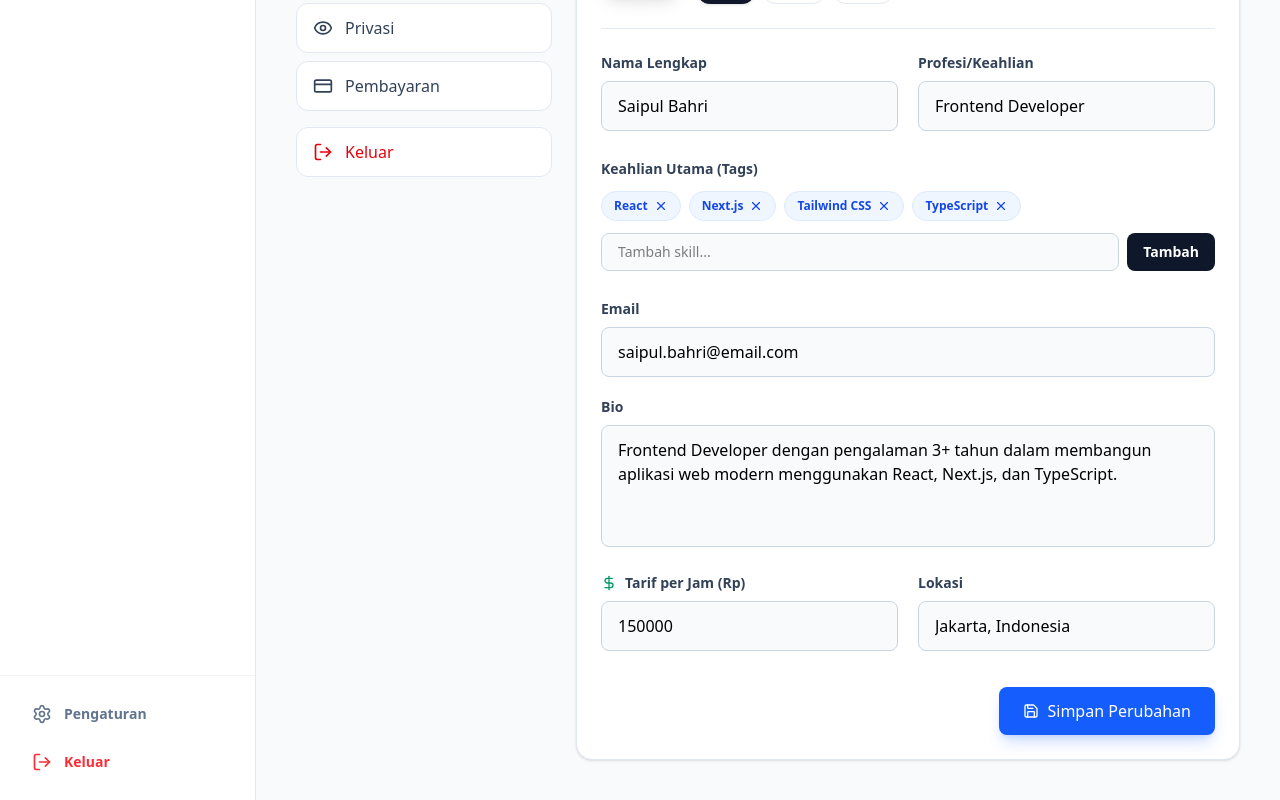
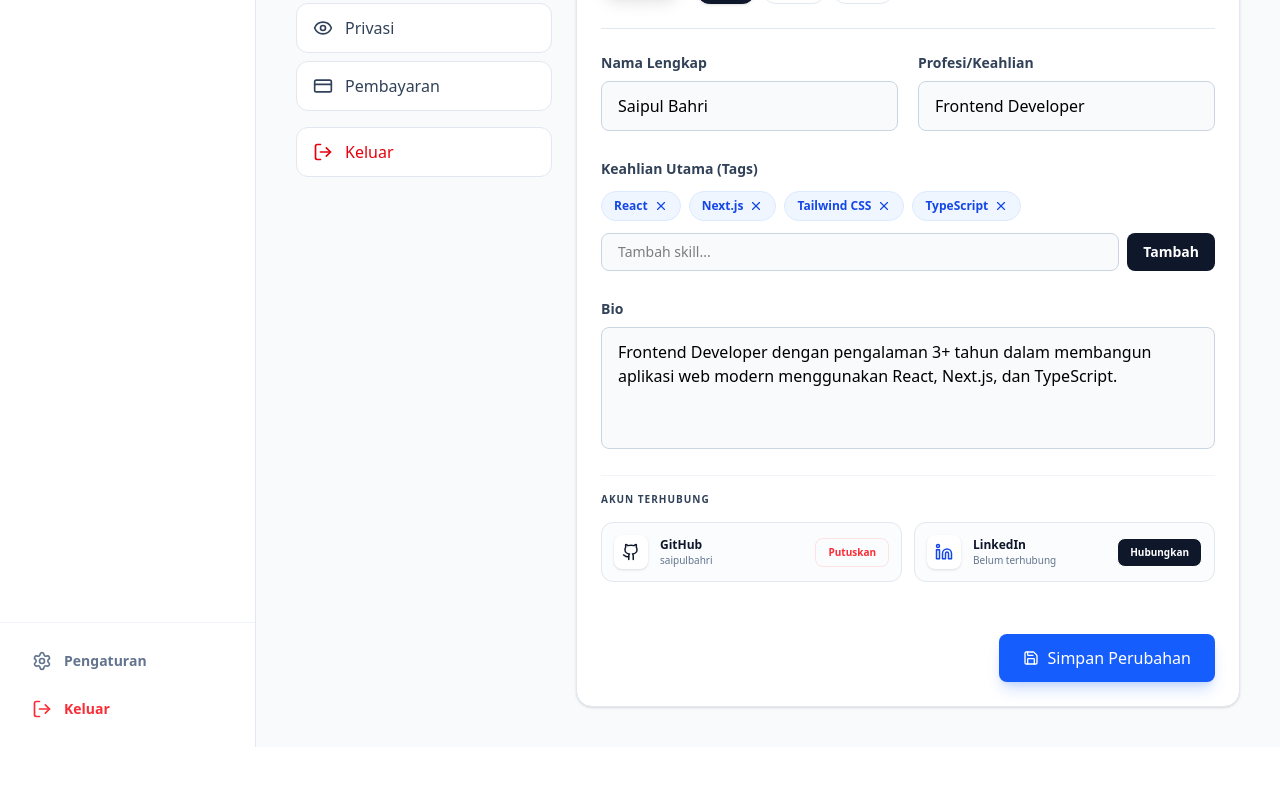
Before and after one commit to KodingMulu/SkillLink, a Next.js app in the folder web/: page /dashboard/freelancer/settings in a window 1280 px wide. Shown: the part 550-1350 px from the top of the page. After the commit the page ends 1297 px from the top, so only its background shows below. Built offline with nearby package versions, Linux system fonts and the light colour scheme.

Commit message:
feat: tambah section integrasi akun media sosial dan eksternal

```diff
--- a/web/src/app/dashboard/freelancer/settings/page.tsx
+++ b/web/src/app/dashboard/freelancer/settings/page.tsx
@@ -6,7 +6,7 @@ import {
   User, Mail, Phone, MapPin, Lock, Bell, CreditCard,
   Globe, Eye, EyeOff, Save, Shield, Smartphone, LogOut,
   ChevronRight, Check, X, AlertCircle, Camera, Briefcase,
-  DollarSign, Clock, Star, Sparkles, Plus
+  DollarSign, Clock, Star, Sparkles, Plus, Github, Linkedin
 } from 'lucide-react';
 
 export default function SettingsPage() {
@@ -14,8 +14,6 @@ export default function SettingsPage() {
   const [showCurrentPassword, setShowCurrentPassword] = useState(false);
   const [showNewPassword, setShowNewPassword] = useState(false);
   const [saveSuccess, setSaveSuccess] = useState(false);
-
-  // --- STATE BARU UNTUK TAHAP 2 ---
   const [availability, setAvailability] = useState('available');
 
   const [skills, setSkills] = useState(['React', 'Next.js', 'Tailwind CSS', 'TypeScript']);
@@ -122,6 +120,7 @@ export default function SettingsPage() {
         </div>
       </div>
 
+      {/* Statistik Section */}
       <div className="grid grid-cols-2 lg:grid-cols-4 gap-4 mb-8">
         {[
           { label: 'Proyek Selesai', value: '24', icon: Briefcase, color: 'text-blue-600', bg: 'bg-blue-50' },
@@ -191,7 +190,6 @@ export default function SettingsPage() {
                         </button>
                       </div>
 
-                      {/* TAHAP 2: UI Status Selector */}
                       <div className="flex flex-col gap-1.5 pt-1">
                         <p className="text-[10px] font-black text-slate-400 uppercase tracking-widest">Status Anda</p>
                         <div className="flex gap-2">
@@ -221,7 +219,6 @@ export default function SettingsPage() {
               </div>
 
               <form onSubmit={handleProfileUpdate} className="space-y-5">
-                {/* Form fields tetap sama seperti sebelumnya... */}
                 <div className="grid grid-cols-1 md:grid-cols-2 gap-5">
                   <div>
                     <label className="block text-sm font-semibold text-slate-700 mb-2">Nama Lengkap</label>
@@ -250,25 +247,31 @@ export default function SettingsPage() {
                 </div>
 
                 <div>
-                  <label className="block text-sm font-semibold text-slate-700 mb-2">Email</label>
-                  <input type="email" value={profileData.email} onChange={(e) => setProfileData({ ...profileData, email: e.target.value })} className="w-full px-4 py-3 border border-slate-300 rounded-lg focus:ring-2 focus:ring-blue-500 bg-slate-50 outline-none" />
-                </div>
-
-                <div>
                   <label className="block text-sm font-semibold text-slate-700 mb-2">Bio</label>
                   <textarea value={profileData.bio} onChange={(e) => setProfileData({ ...profileData, bio: e.target.value })} rows={4} className="w-full px-4 py-3 border border-slate-300 rounded-lg focus:ring-2 focus:ring-blue-500 bg-slate-50 outline-none resize-none" />
                 </div>
 
-                <div className="grid grid-cols-1 md:grid-cols-2 gap-5">
-                  <div>
-                    <label className="flex items-center text-sm font-semibold text-slate-700 mb-2">
-                      <DollarSign className="w-4 h-4 mr-2 text-emerald-600" /> Tarif per Jam (Rp)
-                    </label>
-                    <input type="number" value={profileData.hourlyRate} onChange={(e) => setProfileData({ ...profileData, hourlyRate: e.target.value })} className="w-full px-4 py-3 border border-slate-300 rounded-lg focus:ring-2 focus:ring-blue-500 bg-slate-50 outline-none" />
-                  </div>
-                  <div>
-                    <label className="block text-sm font-semibold text-slate-700 mb-2">Lokasi</label>
-                    <input type="text" value={profileData.location} onChange={(e) => setProfileData({ ...profileData, location: e.target.value })} className="w-full px-4 py-3 border border-slate-300 rounded-lg focus:ring-2 focus:ring-blue-500 bg-slate-50 outline-none" />
+                {/* TAHAP 3: Connected Accounts UI */}
+                <div className="py-4 border-t border-slate-100">
+                  <label className="block text-sm font-semibold text-slate-700 mb-4 uppercase tracking-widest text-[10px]">Akun Terhubung</label>
+                  <div className="grid grid-cols-1 md:grid-cols-2 gap-3">
+                    {[
+                      { platform: 'GitHub', icon: Github, user: 'saipulbahri', color: 'text-slate-900', connected: true },
+                      { platform: 'LinkedIn', icon: Linkedin, user: 'Belum terhubung', color: 'text-blue-700', connected: false },
+                    ].map((social, i) => (
+                      <div key={i} className="flex items-center justify-between p-3 rounded-xl border border-slate-200 bg-slate-50/50 hover:bg-white transition-colors">
+                        <div className="flex items-center gap-3">
+                          <div className={`p-2 rounded-lg bg-white shadow-sm ${social.color}`}><social.icon size={18}/></div>
+                          <div>
+                            <p className="text-xs font-bold text-slate-900">{social.platform}</p>
+                            <p className="text-[10px] text-slate-500">{social.user}</p>
+                          </div>
+                        </div>
+                        <button type="button" className={`text-[10px] font-black px-3 py-1.5 rounded-lg transition-all border ${social.connected ? 'text-red-500 border-red-100 hover:bg-red-50' : 'bg-slate-900 text-white hover:bg-slate-800'}`}>
+                          {social.connected ? 'Putuskan' : 'Hubungkan'}
+                        </button>
+                      </div>
+                    ))}
                   </div>
                 </div>
 
@@ -282,7 +285,7 @@ export default function SettingsPage() {
             </div>
           )}
 
-          {/* Tab lain tetap sama seperti kode sebelumnya... */}
+          {/* Tab lain tetap sama... */}
           {activeTab === 'security' && (
             <div className="space-y-6">
               <div className="bg-white rounded-2xl border border-slate-200 shadow-sm p-6">
@@ -311,98 +314,7 @@ export default function SettingsPage() {
               </div>
             </div>
           )}
-
-          {activeTab === 'privacy' && (
-            <div className="bg-white rounded-2xl border border-slate-200 shadow-sm p-6">
-              <h2 className="text-xl font-bold text-slate-900 mb-6">Pengaturan Privasi</h2>
-              <div className="space-y-6">
-                <div>
-                  <h3 className="font-semibold text-slate-900 mb-3">Visibilitas Profil</h3>
-                  <div className="grid grid-cols-1 md:grid-cols-2 gap-3">
-                    {['public', 'private'].map((v) => (
-                      <label key={v} className={`flex items-start space-x-3 cursor-pointer p-4 rounded-xl border transition ${privacySettings.profileVisibility === v ? 'border-blue-500 bg-blue-50' : 'border-slate-200 hover:bg-slate-50'}`}>
-                        <input type="radio" name="profileVisibility" value={v} checked={privacySettings.profileVisibility === v} onChange={(e) => setPrivacySettings({ ...privacySettings, profileVisibility: e.target.value })} className="w-4 h-4 text-blue-600 mt-1" />
-                        <div>
-                          <span className="font-bold text-slate-900 capitalize">{v}</span>
-                          <p className="text-xs text-slate-500">{v === 'public' ? 'Profil dapat ditemukan di pencarian' : 'Hanya klien tertentu yang bisa melihat'}</p>
-                        </div>
-                      </label>
-                    ))}
-                  </div>
-                </div>
-
-                <div className="pt-6 border-t border-slate-200">
-                  <h3 className="font-semibold text-slate-900 mb-4 flex items-center gap-2">
-                    <Clock size={18} className="text-blue-600" /> Jam Kerja & Ketersediaan
-                  </h3>
-                  <div className="grid grid-cols-1 md:grid-cols-2 gap-4">
-                    <div className="p-4 bg-slate-50 rounded-xl border border-slate-200">
-                      <p className="text-[10px] font-bold text-slate-400 uppercase mb-2 tracking-wider">Jam Operasional</p>
-                      <div className="flex items-center gap-2">
-                        <input type="time" defaultValue="09:00" className="bg-white border border-slate-200 rounded-lg px-2 py-1 text-sm font-bold outline-none" />
-                        <span className="text-slate-400 text-sm">s/d</span>
-                        <input type="time" defaultValue="18:00" className="bg-white border border-slate-200 rounded-lg px-2 py-1 text-sm font-bold outline-none" />
-                      </div>
-                    </div>
-                    <div className="p-4 bg-slate-50 rounded-xl border border-slate-200">
-                      <p className="text-[10px] font-bold text-slate-400 uppercase mb-2 tracking-wider">Hari Aktif</p>
-                      <div className="flex gap-1.5">
-                        {['S', 'S', 'R', 'K', 'J', 'S', 'M'].map((day, i) => (
-                          <button key={i} type="button" className={`w-7 h-7 rounded-md text-[10px] font-bold ${i < 5 ? 'bg-slate-900 text-white' : 'bg-white text-slate-400 border border-slate-200'}`}>
-                            {day}
-                          </button>
-                        ))}
-                      </div>
-                    </div>
-                  </div>
-                </div>
-
-                <div className="flex justify-end pt-6 border-t border-slate-200">
-                  <button onClick={handleProfileUpdate} className="flex items-center space-x-2 px-6 py-3 bg-blue-600 text-white rounded-lg hover:bg-blue-700 transition font-medium">
-                    <Save className="w-4 h-4" />
-                    <span>Simpan Pengaturan</span>
-                  </button>
-                </div>
-              </div>
-            </div>
-          )}
-
-          {activeTab === 'payment' && (
-            <div className="space-y-6">
-              <div className="bg-white rounded-2xl border border-slate-200 shadow-sm p-6">
-                <h2 className="text-xl font-bold text-slate-900 mb-6">Rekening Bank</h2>
-                <div className="flex items-center justify-between p-4 border-2 border-blue-500 rounded-xl bg-blue-50 mb-4">
-                  <div className="flex items-center space-x-4">
-                    <div className="w-12 h-12 bg-blue-600 rounded-lg flex items-center justify-center text-white"><CreditCard /></div>
-                    <div>
-                      <p className="font-bold text-slate-900">Bank BCA</p>
-                      <p className="text-sm text-slate-600">•••• 4242</p>
-                    </div>
-                  </div>
-                  <span className="px-3 py-1 bg-blue-100 text-blue-700 text-xs font-bold rounded-full uppercase">Primary</span>
-                </div>
-                <button className="w-full py-4 border-2 border-dashed border-slate-200 text-slate-500 rounded-xl hover:border-blue-500 hover:text-blue-500 transition font-bold text-sm">+ Tambah Rekening</button>
-              </div>
-
-              <div className="bg-white rounded-2xl border border-slate-200 shadow-sm p-6">
-                <h2 className="text-xl font-bold text-slate-900 mb-6">Statistik Pendapatan</h2>
-                <div className="grid grid-cols-1 md:grid-cols-3 gap-4">
-                  <div className="p-4 bg-emerald-50 border border-emerald-100 rounded-2xl">
-                    <p className="text-xs font-bold text-emerald-600 mb-1">TOTAL PENDAPATAN</p>
-                    <p className="text-xl font-black text-emerald-900">Rp 45.000.000</p>
-                  </div>
-                  <div className="p-4 bg-blue-50 border border-blue-100 rounded-2xl">
-                    <p className="text-xs font-bold text-blue-600 mb-1">BULAN INI</p>
-                    <p className="text-xl font-black text-blue-900">Rp 8.500.000</p>
-                  </div>
-                  <div className="p-4 bg-amber-50 border border-amber-100 rounded-2xl">
-                    <p className="text-xs font-bold text-amber-600 mb-1">SALDO PENDING</p>
-                    <p className="text-xl font-black text-amber-900">Rp 2.000.000</p>
-                  </div>
-                </div>
-              </div>
-            </div>
-          )}
+          {/* ... sisa kode tab lainnya sama ... */}
         </div>
       </div>
     </DashboardLayout>
```
